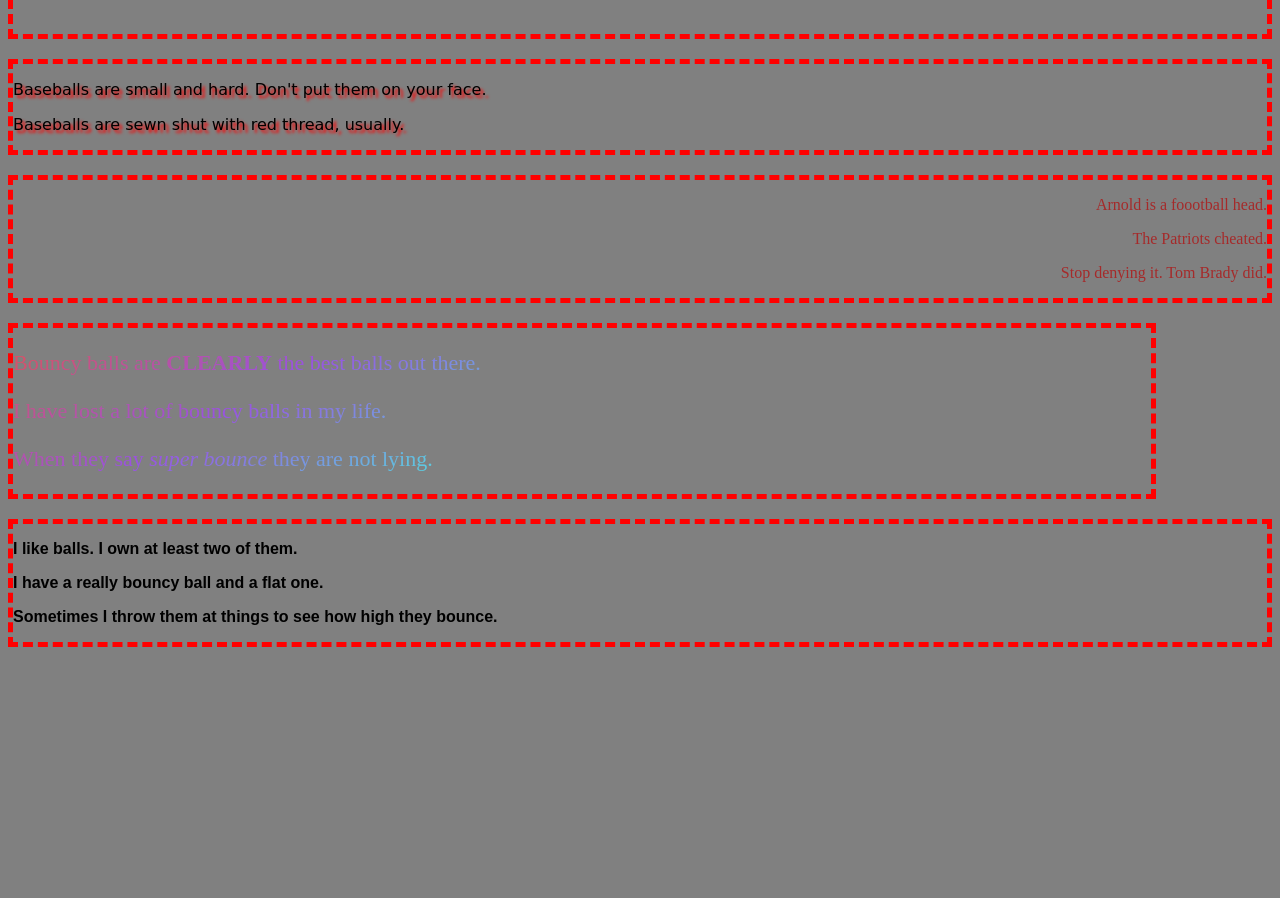
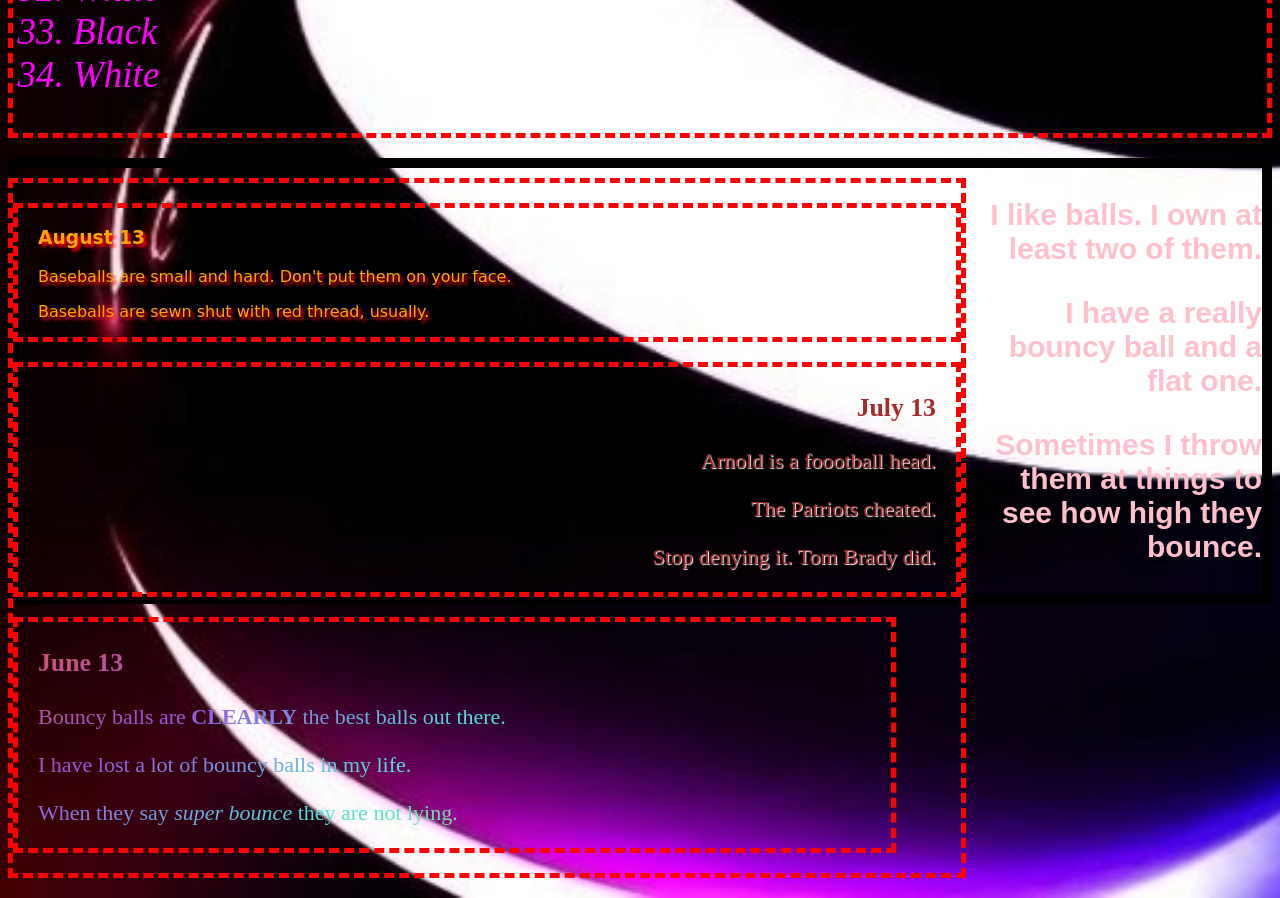
Before and after one commit to slaughtr/balls-blog, a plain HTML site: page index.html in a window 1280 px wide. Shown: the part 1870-2768 px from the top of the page. Before the commit the page ends 2537 px from the top, so only its background shows below. Drawn offline with Linux system fonts and the light colour scheme.

Commit message:
add lots of css changes

```diff
--- a/css/styles.css
+++ b/css/styles.css
@@ -3,16 +3,24 @@
   font-style: oblique;
   font-size: 37px;
   padding-left: 20px;
+  color: fuchsia;
+  height: 40%;
 }
 
 .baseball {
   text-shadow: 3px 3px 3px red;
   font-family: cursive;
+  color: orange;
+  font-size: 18;
+  padding-left: 20px;
 }
 
 .football {
   text-align: right;
   color: brown;
+  font-size: 22px;
+  text-shadow: 1px 1px 1px white;
+  padding-right: 20px;
 }
 
 .bouncy {
@@ -21,16 +29,25 @@
   -webkit-text-fill-color: transparent;
   font-size: 22px;
   width: 90%;
+  padding-left: 20px;
 }
 
 .about {
   font-weight: 600;
-  font-family: fantasy;
+  font-family: sans-serif;
+  font-size: 30px;
+  color: pink;
+  border: 10px solid black;
+  text-align: right;
 }
 
-body {
+.floaters {
+  float: left;
+  width: 75%;
+}
+/*body {
   background-color: grey;
-}
+}*/
 
 h1 {
   color: red;
@@ -41,3 +58,10 @@ div {
   margin-bottom: 20px;
   border: 5px red dashed;
 }
+
+html {
+  background-image: url("../img/ballpaper.jpg");
+  background-size: cover;
+  background-repeat: no-repeat;
+  /*height: 100%;*/
+}
--- a/index.html
+++ b/index.html
@@ -7,6 +7,7 @@
   <body>
     <h1>ALL ABOUT SOME BALLS</h1>
     <div class="soccer">
+      <h3>September 13</h3>
       <p>Soccer balls are black and white.</p>
       <p>The are decorated with polygons. FIFA even uses some weird curved shapes that are not polygons.</p>
       <p>The polygons are colored like so:</p>
@@ -47,20 +48,25 @@
         <li>White</li>
       </ol>
     </div>
+    <div class="floaters">
     <div class="baseball">
+      <h3>August 13</h3>
       <p>Baseballs are small and hard. Don't put them on your face.</p>
       <p>Baseballs are sewn shut with red thread, usually.</p>
     </div>
     <div class="football">
+      <h3>July 13</h3>
       <p>Arnold is a foootball head.</p>
       <p>The Patriots cheated.</p>
       <p>Stop denying it. Tom Brady did.</p>
     </div>
     <div class="bouncy">
+      <h3>June 13</h3>
       <p>Bouncy balls are <strong>CLEARLY</strong> the best balls out there.</p>
       <p>I have lost a lot of bouncy balls in my life.</p>
       <p>When they say <em>super bounce</em> they are not lying.</p>
     </div>
+  </div>
     <div class="about">
       <p>I like balls. I own at least two of them.</p>
       <p>I have a really bouncy ball and a flat one.</p>
```
Also changed, not shown: img/ballpaper.jpg (added).
